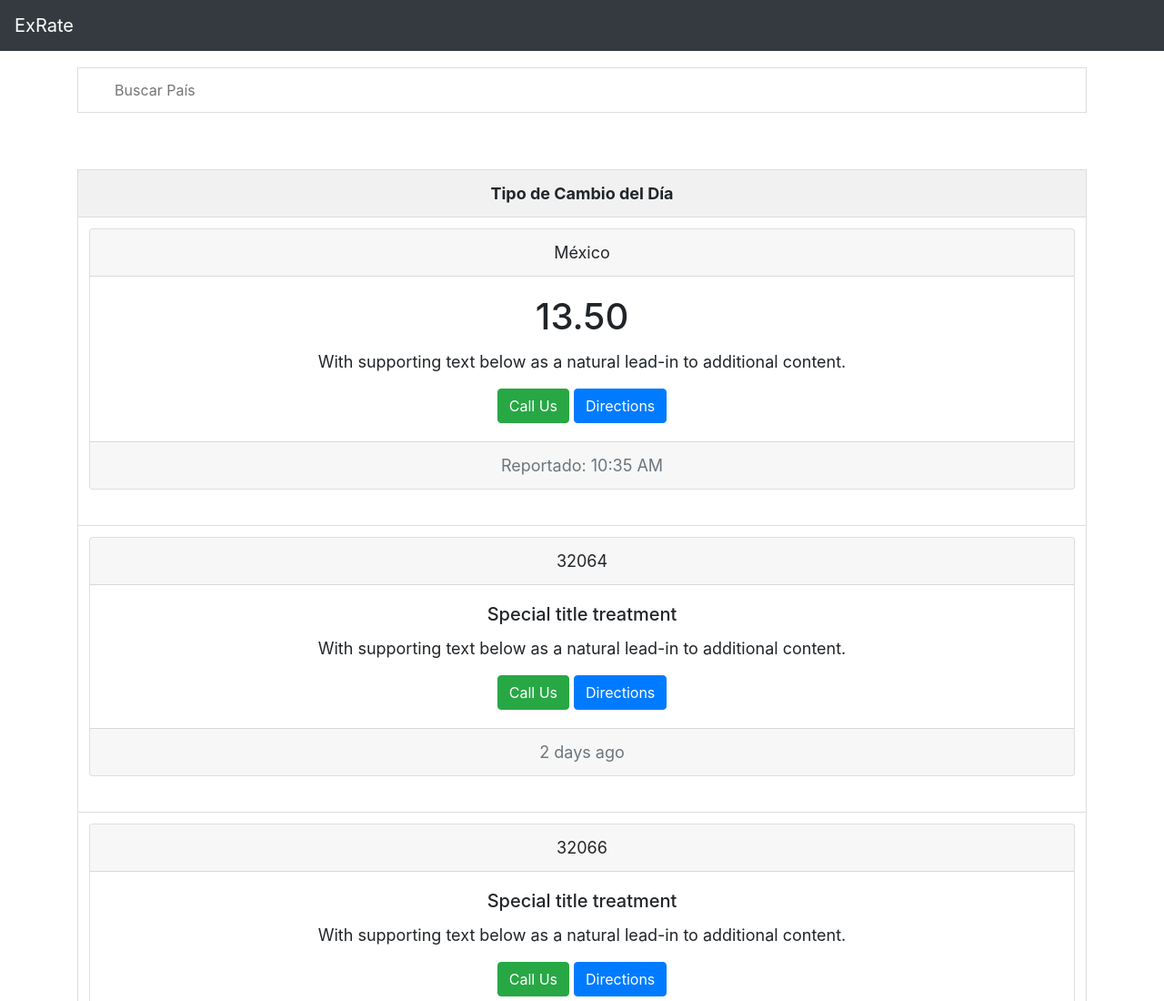
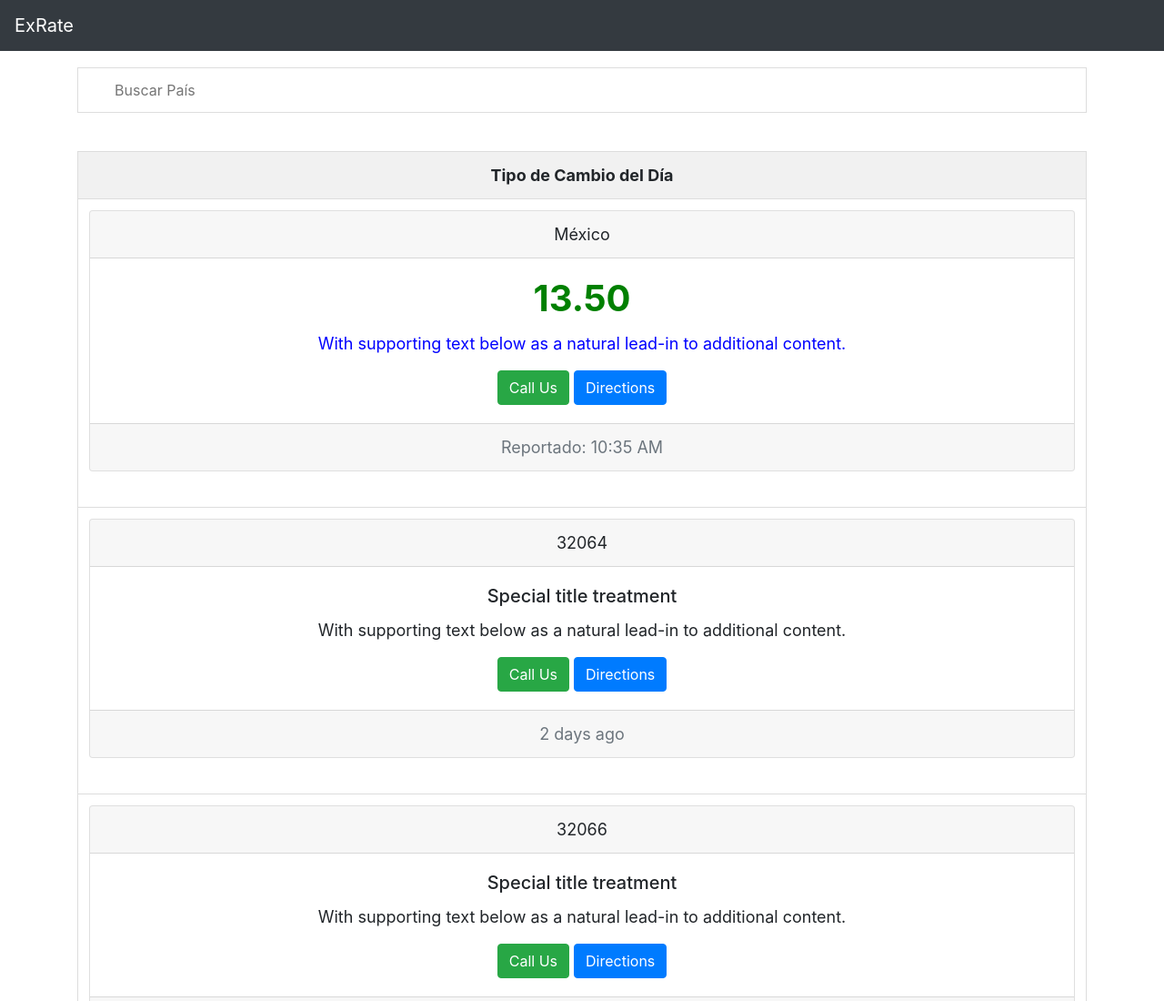
Before and after one commit to CBArgento/ExRate, a plain HTML site: page index.html in a window 1280 px wide. Shown: the top 1100 px of the page at 91% size. Drawn offline with nearby package versions, Linux system fonts and the light colour scheme.

Commit message:
initial sections

```diff
--- a/index.html
+++ b/index.html
@@ -42,7 +42,7 @@
     </div>
 
       <div class="container">
-            <div class="divider2"></div>
+            <div class="divider1"></div>
             <table id="myTable">
                 <tr class="header">
                   <th style="width:60%; text-align: center;">Tipo de Cambio del Día</th>
@@ -56,8 +56,8 @@
                           México
                         </div>
                         <div class="card-body">
-                          <h1 class="card-title">13.50</h1>
-                          <p class="card-text">With supporting text below as a natural lead-in to additional content.</p>
+                          <h1 id="Tipo" class="card-title">13.50</h1>
+                          <p id="Texto1" class="card-text">With supporting text below as a natural lead-in to additional content.</p>
                           <a href="tel:8012595614" class="btn btn-success">Call Us</a>
                           <a href="https://www.google.com/maps/dir//hispanic+grocery+near+me/data=!4m6!4m5!1m1!4e2!1m2!1m1!1s0x88e5c5e488154687:0x405bab81f4b56b2d?sa=X&ved=2ahUKEwjuwriQ6uvyAhU7RTABHYQVAGkQ9RcwAHoECAoQBA" class="btn btn-primary" target="_blank">Directions</a>
                         </div>
--- a/style.css
+++ b/style.css
@@ -51,6 +51,14 @@
       text-align: center;
   }
 
+  #Tipo {
+      color: green;
+      font-weight: bold;
+  }
+
+  #Texto1 {
+      color: blue;
+  }
 
 /*FOOTER*/
 Footer {
```
